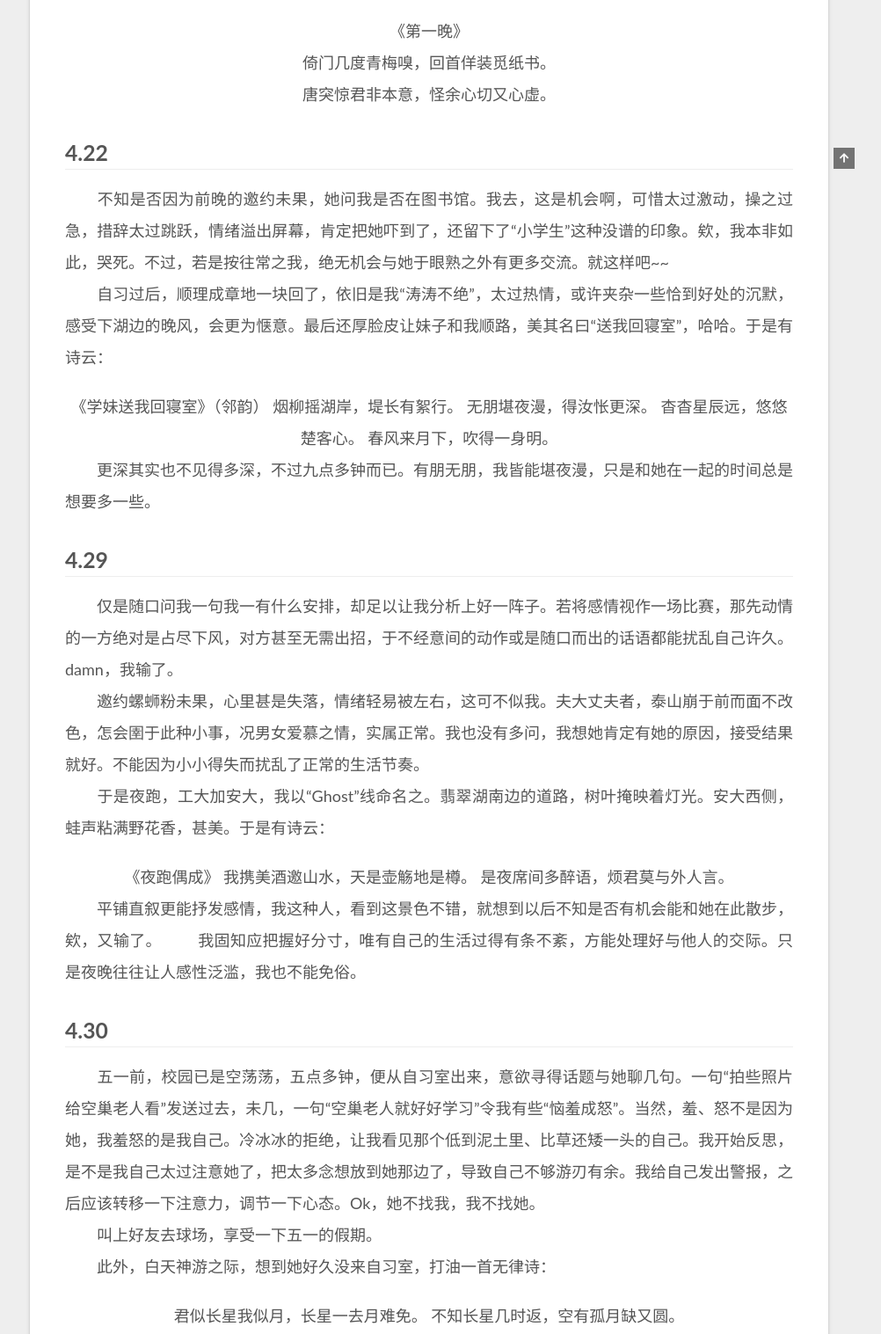
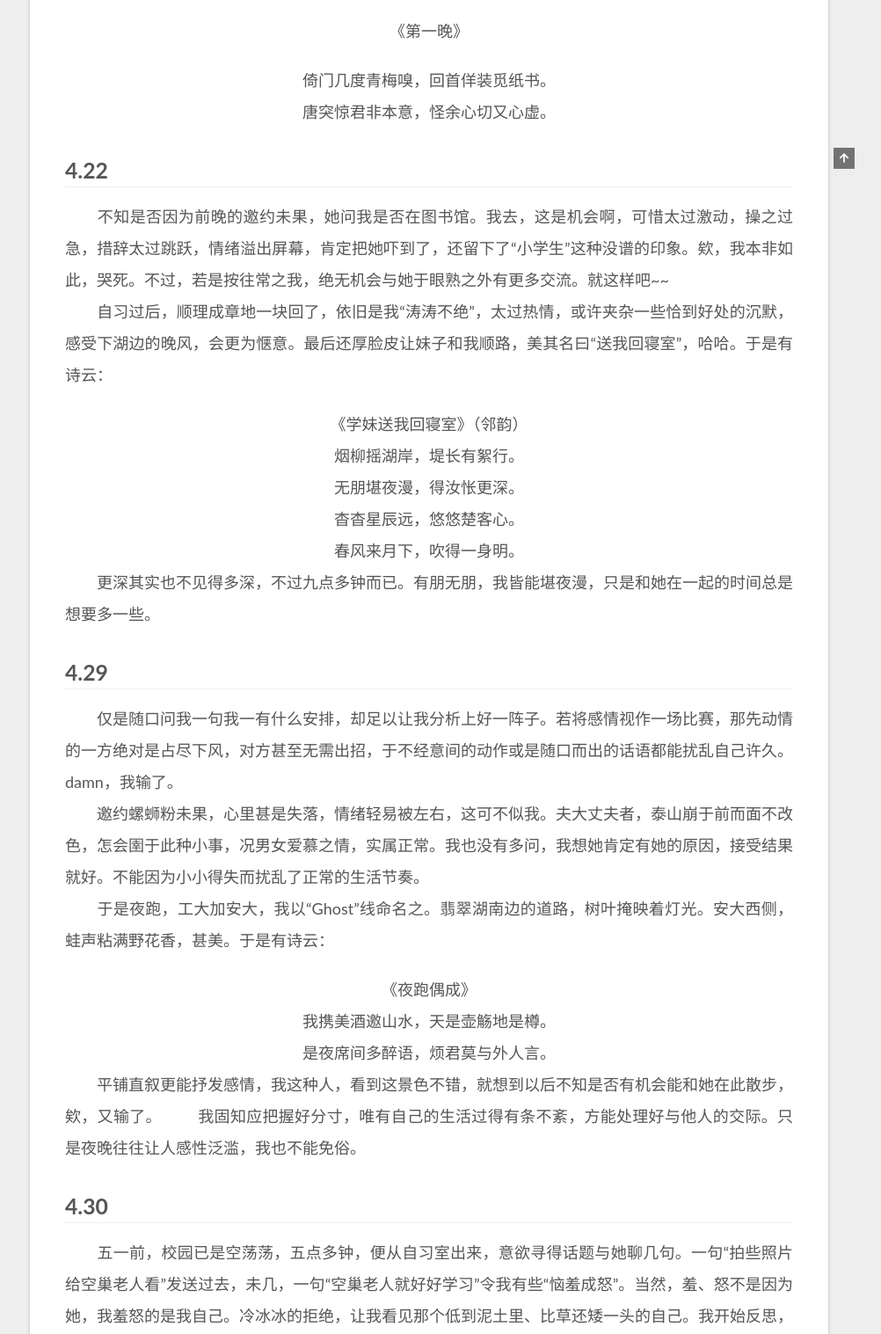
Before and after one commit to xpp2000/xpp2000.github.io, a plain HTML site: page 2021/05/24/我是天空里的一片云/index.html in a window 1280 px wide. Shown: the part 708-2225 px from the top of the page at 88% size, without its empty margins (278-1280 px from the left). Drawn offline with Linux system fonts and the light colour scheme.

Commit message:
Site updated: 2021-05-26 10:52:14

```diff
--- a/2021/05/24/我是天空里的一片云/index.html
+++ b/2021/05/24/我是天空里的一片云/index.html
@@ -30,7 +30,7 @@
 <meta property="og:description" content="4.19　　OMG．看她这么早走了，用30秒鼓起勇气离开座位，刷临时离开，一气呵成。先开门帘，快步向前，石子路边，害怕还是难免。想到若是走远，她会不会觉得我是一变态，竟尾随了一路。3s，一鼓作气，“嘿！同学”。怎料她如惊弓之鸟一般又似小猫被吓了一跳，一声大叫，向后一跳，连我也被吓到，心中暗想不妙。（后来反思，“嘿”不应该念做入声，应念成平声，平声平道莫低昂）不过好在顺利加到了微信，第一幕，落下。">
 <meta property="og:locale" content="zh_CN">
 <meta property="article:published_time" content="2021-05-24T13:12:19.000Z">
-<meta property="article:modified_time" content="2021-05-26T02:47:27.612Z">
+<meta property="article:modified_time" content="2021-05-26T02:51:45.940Z">
 <meta property="article:author" content="小米锣">
 <meta name="twitter:card" content="summary">
 
@@ -188,7 +188,7 @@
                   <i class="far fa-calendar-check"></i>
                 </span>
                 <span class="post-meta-item-text">更新于</span>
-                <time title="修改时间：2021-05-26 10:47:27" itemprop="dateModified" datetime="2021-05-26T10:47:27+08:00">2021-05-26</time>
+                <time title="修改时间：2021-05-26 10:51:45" itemprop="dateModified" datetime="2021-05-26T10:51:45+08:00">2021-05-26</time>
               </span>
 
 
@@ -202,28 +202,28 @@
     <div class="post-body" itemprop="articleBody">
 
 
-        <h2 id="4-19"><a href="#4-19" class="headerlink" title="4.19"></a>4.19</h2><p>　　OMG．看她这么早走了，用30秒鼓起勇气离开座位，刷临时离开，一气呵成。先开门帘，快步向前，石子路边，害怕还是难免。想到若是走远，她会不会觉得我是一变态，竟尾随了一路。3s，一鼓作气，“嘿！同学”。怎料她如惊弓之鸟一般又似小猫被吓了一跳，一声大叫，向后一跳，连我也被吓到，心中暗想不妙。（后来反思，“嘿”不应该念做入声，应念成平声，平声平道莫低昂）不过好在顺利加到了微信，第一幕，落下。<br>　　回到图书管，简单寒暄几句，聊以排解紧张的情绪与之前的尴尬，平抚一下扑通的心。再看张宇，已是心猿意马，像刚坐完过山车再回味一样，“劫”后余生的感觉到脸上，忍不住就化成了笑容。<br>　　缪，嗯<del>，真是罕见的姓氏，上次见还是高中时，秦本纪，而且鲜有版本会用此字。早睡，嗯</del>，不错，我qq个签还是“早睡健康长寿”，haha，不愧是我看是的妞，真棒。<br>　　以上自圆其说、自我沉醉、甚至带点自欺欺人的臆想真是有趣极了。要我说，只要情绪上头了，连今天下雨这种事都能和我早上没吃饭联系到一起。<br>　　于此日，我方寸已乱，多了分念想，也难说好坏。于是有诗云：<br>　　<center>《第一晚》<br>倚门几度青梅嗅，回首佯装觅纸书。<br>唐突惊君非本意，怪余心切又心虚。 </center>  </p>
+        <h2 id="4-19"><a href="#4-19" class="headerlink" title="4.19"></a>4.19</h2><p>　　OMG．看她这么早走了，用30秒鼓起勇气离开座位，刷临时离开，一气呵成。先开门帘，快步向前，石子路边，害怕还是难免。想到若是走远，她会不会觉得我是一变态，竟尾随了一路。3s，一鼓作气，“嘿！同学”。怎料她如惊弓之鸟一般又似小猫被吓了一跳，一声大叫，向后一跳，连我也被吓到，心中暗想不妙。（后来反思，“嘿”不应该念做入声，应念成平声，平声平道莫低昂）不过好在顺利加到了微信，第一幕，落下。<br>　　回到图书管，简单寒暄几句，聊以排解紧张的情绪与之前的尴尬，平抚一下扑通的心。再看张宇，已是心猿意马，像刚坐完过山车再回味一样，“劫”后余生的感觉到脸上，忍不住就化成了笑容。<br>　　缪，嗯<del>，真是罕见的姓氏，上次见还是高中时，秦本纪，而且鲜有版本会用此字。早睡，嗯</del>，不错，我qq个签还是“早睡健康长寿”，haha，不愧是我看是的妞，真棒。<br>　　以上自圆其说、自我沉醉、甚至带点自欺欺人的臆想真是有趣极了。要我说，只要情绪上头了，连今天下雨这种事都能和我早上没吃饭联系到一起。<br>　　于此日，我方寸已乱，多了分念想，也难说好坏。于是有诗云：<br>　　<center>《第一晚》</center>   </p>
+<center>倚门几度青梅嗅，回首佯装觅纸书。</center>
+<center>唐突惊君非本意，怪余心切又心虚。 </center>
+
 <h2 id="4-22"><a href="#4-22" class="headerlink" title="4.22"></a>4.22</h2><p>　　不知是否因为前晚的邀约未果，她问我是否在图书馆。我去，这是机会啊，可惜太过激动，操之过急，措辞太过跳跃，情绪溢出屏幕，肯定把她吓到了，还留下了“小学生”这种没谱的印象。欸，我本非如此，哭死。不过，若是按往常之我，绝无机会与她于眼熟之外有更多交流。就这样吧~~<br>　　自习过后，顺理成章地一块回了，依旧是我“涛涛不绝”，太过热情，或许夹杂一些恰到好处的沉默，感受下湖边的晚风，会更为惬意。最后还厚脸皮让妹子和我顺路，美其名曰“送我回寝室”，哈哈。于是有诗云：  </p>
-<center>《学妹送我回寝室》（邻韵）
-烟柳摇湖岸，堤长有絮行。
-无朋堪夜漫，得汝怅更深。
-杳杳星辰远，悠悠楚客心。
-春风来月下，吹得一身明。
-</center>
+<center>《学妹送我回寝室》（邻韵）</center>
+<center>烟柳摇湖岸，堤长有絮行。</center>
+<center>无朋堪夜漫，得汝怅更深。</center>
+<center>杳杳星辰远，悠悠楚客心。</center>
+<center>春风来月下，吹得一身明。</center>
 　　更深其实也不见得多深，不过九点多钟而已。有朋无朋，我皆能堪夜漫，只是和她在一起的时间总是想要多一些。
 
 <h2 id="4-29"><a href="#4-29" class="headerlink" title="4.29"></a>4.29</h2><p>　　仅是随口问我一句我一有什么安排，却足以让我分析上好一阵子。若将感情视作一场比赛，那先动情的一方绝对是占尽下风，对方甚至无需出招，于不经意间的动作或是随口而出的话语都能扰乱自己许久。damn，我输了。<br>　　邀约螺蛳粉未果，心里甚是失落，情绪轻易被左右，这可不似我。夫大丈夫者，泰山崩于前而面不改色，怎会圉于此种小事，况男女爱慕之情，实属正常。我也没有多问，我想她肯定有她的原因，接受结果就好。不能因为小小得失而扰乱了正常的生活节奏。<br>　　于是夜跑，工大加安大，我以“Ghost”线命名之。翡翠湖南边的道路，树叶掩映着灯光。安大西侧，蛙声粘满野花香，甚美。于是有诗云：  </p>
-<center>《夜跑偶成》
-我携美酒邀山水，天是壶觞地是樽。
-是夜席间多醉语，烦君莫与外人言。
-</center>
+<center>《夜跑偶成》</center>
+<center>我携美酒邀山水，天是壶觞地是樽。</center>
+<center>是夜席间多醉语，烦君莫与外人言。</center>
 　　平铺直叙更能抒发感情，我这种人，看到这景色不错，就想到以后不知是否有机会能和她在此散步，欸，又输了。
 　　我固知应把握好分寸，唯有自己的生活过得有条不紊，方能处理好与他人的交际。只是夜晚往往让人感性泛滥，我也不能免俗。
 
 <h2 id="4-30"><a href="#4-30" class="headerlink" title="4.30"></a>4.30</h2><p>　　五一前，校园已是空荡荡，五点多钟，便从自习室出来，意欲寻得话题与她聊几句。一句“拍些照片给空巢老人看”发送过去，未几，一句“空巢老人就好好学习”令我有些“恼羞成怒”。当然，羞、怒不是因为她，我羞怒的是我自己。冷冰冰的拒绝，让我看见那个低到泥土里、比草还矮一头的自己。我开始反思，是不是我自己太过注意她了，把太多念想放到她那边了，导致自己不够游刃有余。我给自己发出警报，之后应该转移一下注意力，调节一下心态。Ok，她不找我，我不找她。<br>　　叫上好友去球场，享受一下五一的假期。<br>　　此外，白天神游之际，想到她好久没来自习室，打油一首无律诗：</p>
-<center>君似长星我似月，长星一去月难免。
-不知长星几时返，空有孤月缺又圆。
-</center>
+<center>君似长星我似月，长星一去月难免。</center>
+<center>不知长星几时返，空有孤月缺又圆。</center>
 　　欸，打油的时候与此刻的心境差别竟如此之大，实在无奈。再看白天打油的这首，觉得俨然一个内心戏十足，矫情的无病呻吟的形象。
 
 <h2 id="5-1"><a href="#5-1" class="headerlink" title="5.1"></a>5.1</h2><p>　　正吃中饭时，忽收到她发来的两张图片。真是令我吃惊，转而又</p>
--- a/css/main.css
+++ b/css/main.css
@@ -1168,7 +1168,7 @@ pre .javascript .function {
 }
 .links-of-author a::before,
 .links-of-author span.exturl::before {
-  background: #7da3ff;
+  background: #918cff;
   border-radius: 50%;
   content: ' ';
   display: inline-block;
```
Also changed, not shown: index.html (+15 -15 lines), rss2.xml (+2 -2 lines).
